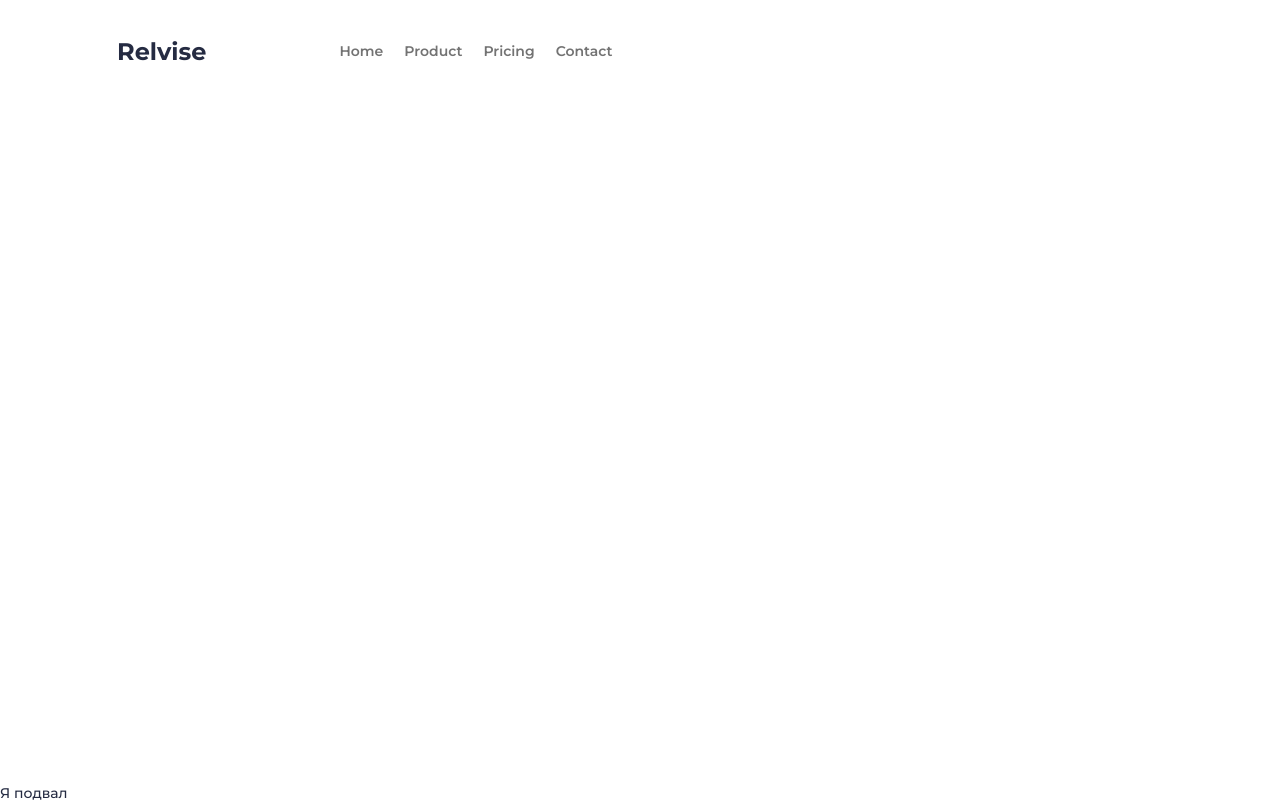
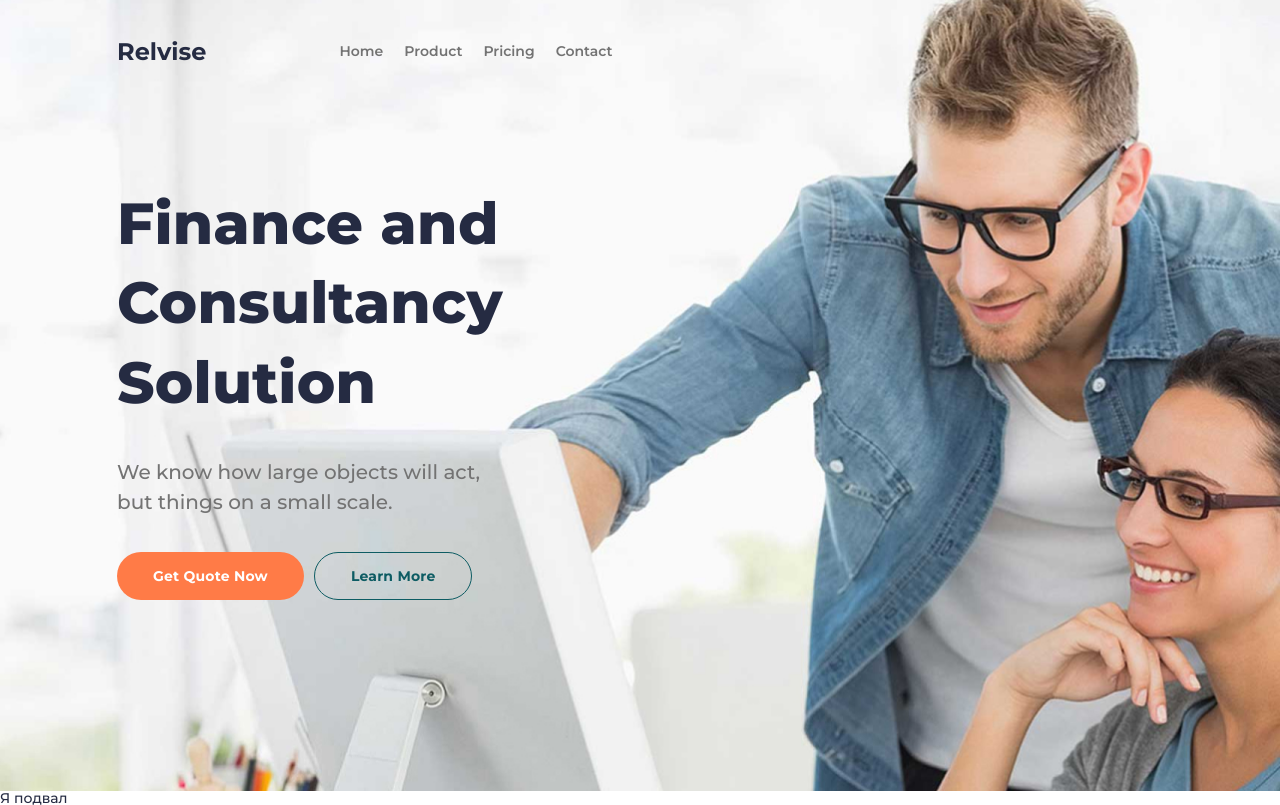
Before and after one commit to sxtim/relvise, a plain HTML site: page index.html in a window 1280 px wide. Drawn offline with Linux system fonts and the light colour scheme.

Commit message:
feat: add main block

```diff
--- a/assets/css/blocks/main.scss
+++ b/assets/css/blocks/main.scss
@@ -1,4 +1,122 @@
 // main: ../style.scss
 .page {
-  flex: 1 1 auto;
+  flex: 1 1 auto; //grow-1,shrink-1,basis-auto(может увел/уменьш, занимает ширину контента)
 }
+
+.page__main-block {
+
+}
+
+.main-block {
+  position: relative;
+}
+
+.main-block__container {
+}
+
+._container {
+}
+
+.main-block__content {
+  padding: 184px 0 191px 0;
+  position: relative;
+  z-index: 2;
+  max-width: 400px;
+}
+
+.main-block__content > *:not(:last-child) { //обращаемся ко всем дочерним тэгам main-block__content первого ур-ня вложенности кроме проследнего
+  margin: 0 0 35px 0;
+
+}
+
+@media (max-width: 992px) {
+  .main-block__content {
+    padding: 120px 0 191px 0;
+  }
+}
+
+.main-block__title {
+  font-size: 58px;
+  line-height: calc(80 / 58 * 100%);
+  font-weight: 800;
+  letter-spacing: 0.2px;
+}
+
+@media (max-width: 449px) {
+  .main-block__title {
+    font-size: 42px;
+  }
+}
+
+.main-block_text {
+  font-size: 20px;
+  line-height: calc(30 / 20 * 100%);
+  font-weight: 500;
+  color: $gray;
+}
+
+.main-block__buttons {
+  display: flex;
+  flex-wrap: wrap;
+  margin: -10px 0;
+}
+
+.main-block__button {
+  border-radius: 37px;
+  display: flex;
+  min-height: 48px;
+  justify-content: center;
+  align-items: center;
+  letter-spacing: 0.2px;
+  font-weight: 700;
+  text-align: center;
+  line-height: 150%;
+  padding: 5px 36px;
+  margin: 10px 0;
+}
+//разрешаем увеличиваться/уменьшаться
+@media (max-width: 479px) {
+  .main-block__button {
+    flex: 1 1 100%;
+  }
+}
+
+@media (min-width: 479px) {
+  .main-block__button:not(:last-child) {
+    margin-right: 10px;
+  }
+}
+
+//.main-block__button:not(:last-child) {
+//  margin-right: 10px;
+//}
+
+.main-block__button_orange {
+  background: $orange;
+  color: $white;
+}
+
+.main-block__button_border {
+  color: $green-dark;
+  border: $green-dark 1px solid;
+}
+
+.main-block__image {
+  position: absolute;
+  width: 100%;
+  height: 100%;
+  top: 0;
+  left: 0;
+}
+//привязываем картинку к правому краю при res 1300px
+@media (max-width: 1300px) {
+  .main-block__image img{
+    object-position: right;
+  }
+}
+//делаем фон не прозрачным для читабельности текста
+@media (max-width: 992px) {
+  .main-block__image {
+    opacity: 0.5;
+  }
+}
--- a/assets/css/blocks/vars.scss
+++ b/assets/css/blocks/vars.scss
@@ -1,3 +1,6 @@
 // main: ../style.scss
 $black: #252B42;
+$white: #FFFFFF;
 $gray: #737373;
+$orange: #FF7B47;
+$green-dark: #0D5C63;
--- a/assets/css/style.scss
+++ b/assets/css/style.scss
@@ -15,6 +15,19 @@
   flex-direction: column;
 }
 
+._ibg {
+  position: relative;
+}
+
+._ibg img {
+  position: absolute;
+  width: 100%;
+  height: 100%;
+  top: 0;
+  left: 0;
+  object-fit: cover;
+}
+
 @import "blocks/header";
 @import "blocks/main";
 @import "blocks/footer";
--- a/index.html
+++ b/index.html
@@ -5,7 +5,8 @@
     <meta name="viewport" content="width=device-width, initial-scale=1.0">
     <link rel="preconnect" href="https://fonts.googleapis.com">
     <link rel="preconnect" href="https://fonts.gstatic.com" crossorigin>
-    <link href="https://fonts.googleapis.com/css2?family=Montserrat:wght@400;500;600;700;800&display=swap" rel="stylesheet">
+    <link href="https://fonts.googleapis.com/css2?family=Montserrat:wght@400;500;600;700;800&display=swap"
+          rel="stylesheet">
     <link rel="stylesheet" href="assets/css/style.css">
     <title>Relvise</title>
 </head>
@@ -37,6 +38,21 @@
     </header>
     <!---------------------------MAIN--------------------------->
     <main class="page">
+        <div class="page__main-block main-block">
+            <div class="main-block__container _container">
+                <div class="main-block__content">
+                    <h1 class="main-block__title">Finance and Consultancy Solution</h1>
+                    <div class="main-block_text">We know how large objects will act, but things on a small scale.</div>
+                    <div class="main-block__buttons">
+                        <a href="" class="main-block__button main-block__button_orange">Get Quote Now</a>
+                        <a href="" class="main-block__button main-block__button_border">Learn More</a>
+                    </div>
+                </div>
+            </div>
+            <div class="main-block__image _ibg">
+                <img src="assets/img/cover.jpg" alt="cover">
+            </div>
+        </div>
     </main>
     <!---------------------------FOOTER--------------------------->
     <footer class="footer">
```
Also changed, not shown: assets/css/blocks/main.css (deleted), assets/css/style.css, 1 other file. Lines whose indentation alone changed are shown as unchanged.
